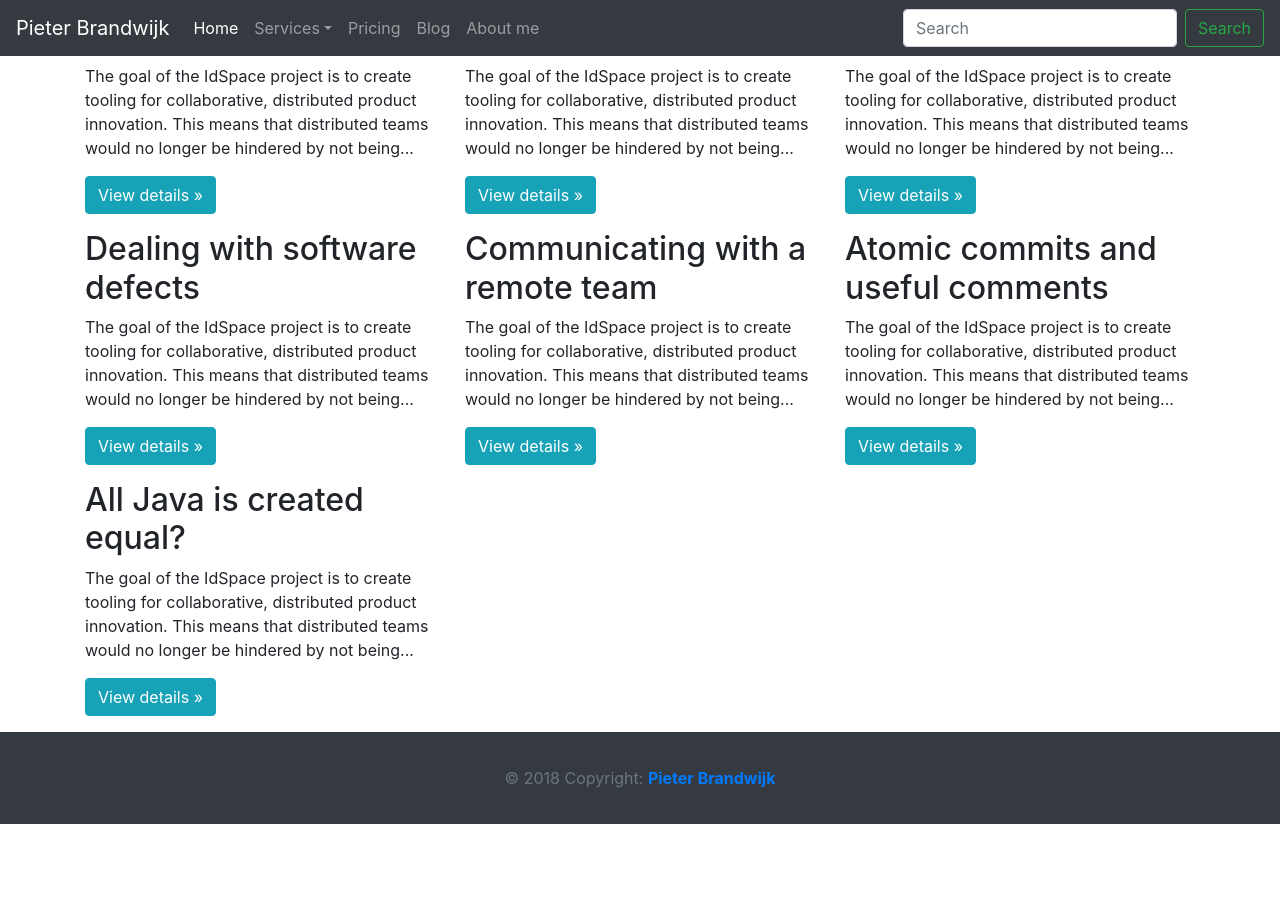
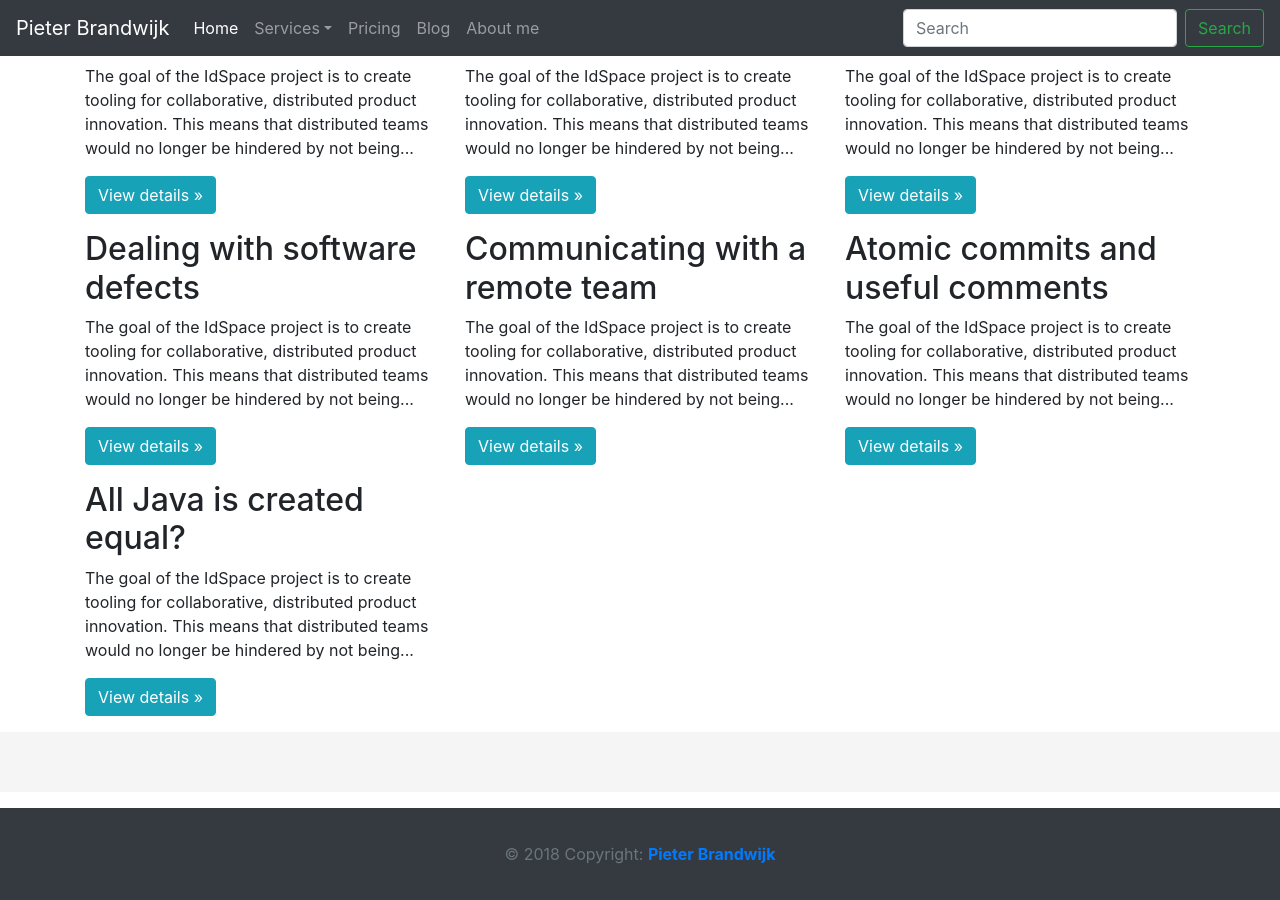
Before and after one commit to pbrandwijk/pbrandwijk.github.io, a Jekyll site: the page built from index.html, in a window 1280 px wide and 900 px high, scrolled down 459 px. Built offline with Jekyll 4.4.1, drawn with Linux system fonts in a browser that asks for light colours; nearby versions of some CDN libraries; library files that are not in the unit come from our copies; comment, search, counter and statistics services are not loaded; before the commit the page ends 1283 px from its top, so only the background shows below that.

Commit message:
Add vertical space before footer copyright

```diff
--- a/_includes/footer.html
+++ b/_includes/footer.html
@@ -1,4 +1,9 @@
 <footer class="page-footer">
+  <!-- Add some vertical space -->
+  <div class="form-group">
+    &nbsp;
+  </div>
+
   <!-- Copyright-->
   <div class="footer-copyright py-3 text-center bg-dark">
     <span class="text-muted">&copy; {{ "now" | date: "%Y" }} Copyright:
```
